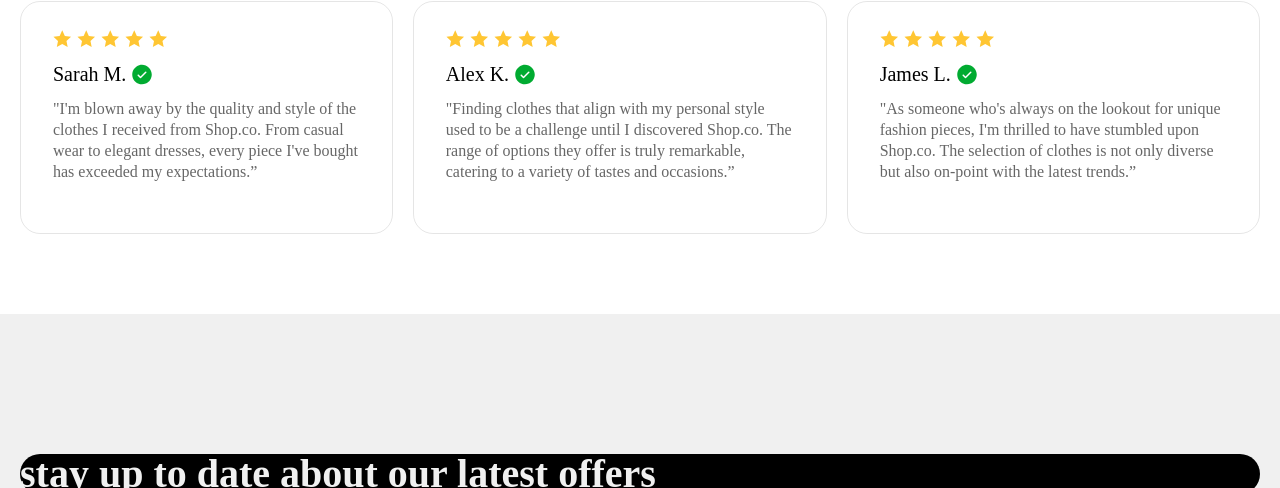
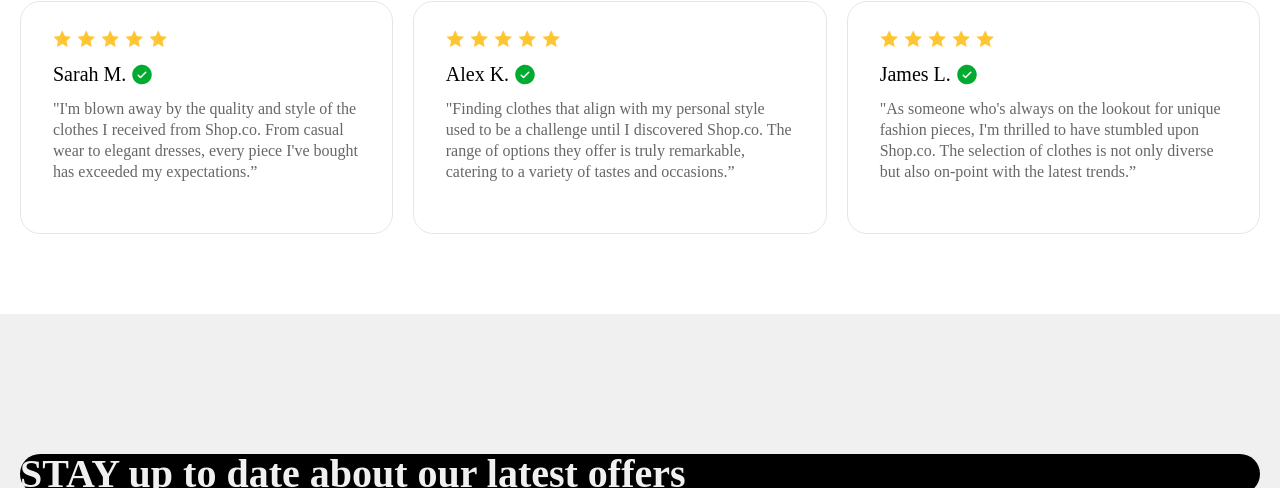
Before and after one commit to IvanHaidutski/e-commers-html-css-study, a plain HTML site: page index.html in a window 1280 px wide. Shown: the part 3374-3862 px from the top of the page. Drawn offline with Linux system fonts and the light colour scheme.

Commit message:
added last section

```diff
--- a/index.html
+++ b/index.html
@@ -359,7 +359,7 @@
       <div class="container container-footer">
         <!-- Subsection SUBSCRIBE -->
         <div class="subscribe-subsections">
-          <h3 class="subscribe-h3">stay up to date about our latest offers</h3>
+          <h3 class="subscribe-h3">STAY up to date about our latest offers</h3>
         </div>
 
         <div class="footer-wrapper">
```
